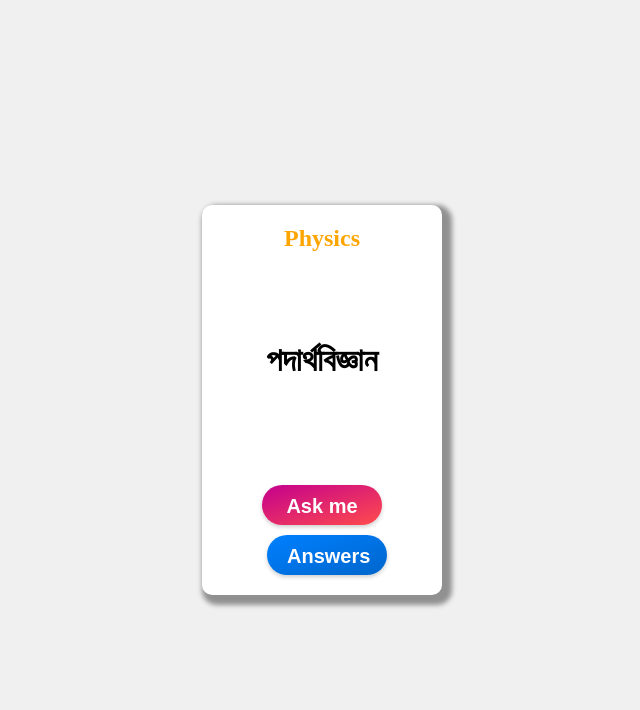
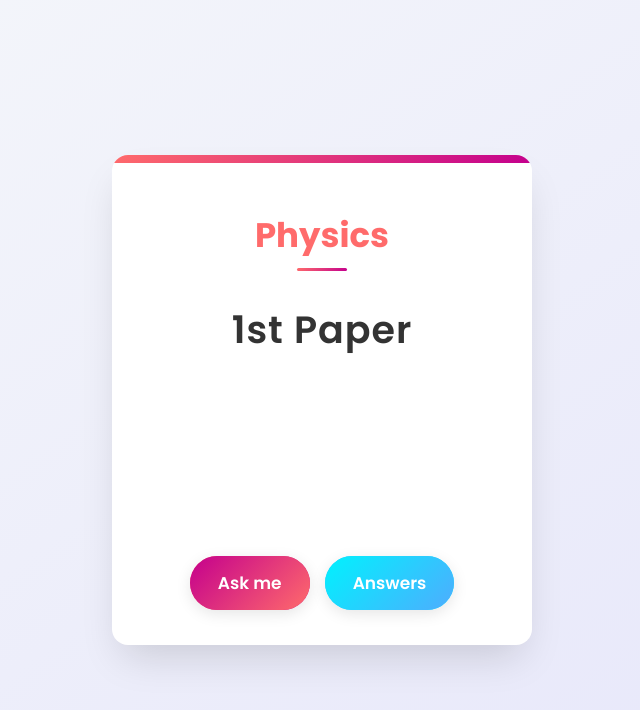
Before and after one commit to Logical-Quest/SSC-Physics-Card, a plain HTML site: page index.html in a window 1280 px wide. Shown: the whole page, without its empty margins (318-958 px from the left). Drawn offline with Linux system fonts and the light colour scheme.

Commit message:
Update index.html

```diff
--- a/index.html
+++ b/index.html
@@ -3,94 +3,225 @@
 <head>
     <meta charset="UTF-8">
     <meta name="viewport" content="width=device-width, initial-scale=1.0">
-    <link rel="stylesheet" href="styles.css">
-    <title>Physics</title>
+    <title>Physics 1st Paper</title>
     <style>
+        @import url('https://fonts.googleapis.com/css2?family=Poppins:wght@300;400;600;700&display=swap');
+
+        :root {
+            --primary-gradient: linear-gradient(135deg, #ff6b6b, #c4008d);
+            --secondary-gradient: linear-gradient(135deg, #4facfe, #00f2fe);
+            --card-shadow: 0 20px 40px -10px rgba(0, 0, 0, 0.15);
+            --hover-shadow: 0 15px 30px -5px rgba(0, 0, 0, 0.2);
+        }
+
         body, h1, h2, h3, p, button {
             margin: 0;
             padding: 0;
+            font-family: 'Poppins', sans-serif;
         }
 
-/* Center content */
         body {
             display: flex;
             justify-content: center;
             align-items: center;
             min-height: 100vh;
-    background-color: #f0f0f0;
+            background: linear-gradient(145deg, #f5f7fa 0%, #e6e6fa 100%);
         }
 
-/* Card styles */
         .card {
             display: flex;
-    flex-direction: column; /* Stack content vertically */
-    justify-content: space-between; /* Distribute content evenly, pushing button to the bottom */
+            flex-direction: column;
+            justify-content: space-between;
             background-color: #ffffff;
-    border-radius: 10px;
-    box-shadow:  5px 5px 5px 5px rgba(0.4, 0.4, 0.4, 0.4);
-    padding: 20px;
-    width: 200px;
+            border-radius: 16px;
+            box-shadow: var(--card-shadow);
+            padding: 30px;
+            width: 280px; /* Default width for mobile */
             text-align: center;
-    height: 350px; /* Increase the height */
-}
-      .buttons {
-    margin-top: auto; /* Push buttons to the bottom */
+            height: 380px;
+            transition: transform 0.3s ease, box-shadow 0.3s ease;
+            position: relative;
+            overflow: hidden;
+            margin: 20px;
         }
 
-/* Button styles */
+        .card::before {
+            content: '';
+            position: absolute;
+            top: 0;
+            left: 0;
+            width: 100%;
+            height: 8px;
+            background: var(--primary-gradient);
+        }
+
+        .card:hover {
+            transform: translateY(-5px);
+            box-shadow: var(--hover-shadow);
+        }
+
+        .card h2 {
+            color: #ff6b6b;
+            font-size: 28px;
+            font-weight: 700;
+            margin-top: 20px;
+            position: relative;
+            display: inline-block;
+        }
+
+        .card h2::after {
+            content: '';
+            position: absolute;
+            bottom: -10px;
+            left: 50%;
+            transform: translateX(-50%);
+            width: 50px;
+            height: 3px;
+            background: var(--primary-gradient);
+            border-radius: 3px;
+        }
+
+        .card h1 {
+            font-size: 32px;
+            font-weight: 600;
+            color: #333;
+            margin-top: 30px;
+            letter-spacing: 1px;
+        }
+
+        .buttons {
+            margin-top: auto;
+            display: flex;
+            justify-content: center;
+            gap: 15px;
+        }
+
         .btn {
-    padding: 10px 20px;
-     font-size: 20px;
-    font-weight: bold;
+            padding: 12px 25px;
+            font-size: 16px;
+            font-weight: 600;
             border: none;
-    border-radius: 30px;
-    box-shadow: 0 2px 4px rgba(0, 0, 0, 0.2);
+            border-radius: 50px;
+            box-shadow: 0 4px 15px rgba(0, 0, 0, 0.1);
             cursor: pointer;
-    transition: all 0.3s ease-in-out;
-    margin-top: 10px;
-    width: 120px;
-    height: 40px;
+            transition: all 0.3s ease;
+            position: relative;
+            overflow: hidden;
+            z-index: 1;
+            color: white;
+            min-width: 120px;
+        }
+
+        .btn::before {
+            content: '';
+            position: absolute;
+            top: 0;
+            left: 0;
+            width: 100%;
+            height: 100%;
+            z-index: -1;
+            transition: opacity 0.3s ease;
+            opacity: 1;
+        }
+
+        .btn:hover::before {
+            opacity: 0.9;
         }
 
         .primary-btn {
-    background: linear-gradient(to bottom right, #c4008d, #ff4c4c);
-			color: #fff;
+            background: var(--primary-gradient);
+        }
+
+        .primary-btn::before {
+            background: linear-gradient(135deg, #c4008d, #ff6b6b);
         }
 
         .secondary-btn {
-    background: linear-gradient(to bottom right, #0080ff, #0066cc);
-    color: #ffffff;
-    margin-left: 10px;
-}
-        .primary-btn:hover,
-.secondary-btn:hover {
-    transform: scale(1.1); /* Scale button on hover */
-    box-shadow: 0 6px 8px rgba(0, 0, 0, 0.3); /* Add shadow on hover */
+            background: var(--secondary-gradient);
         }
 
-/* Media Queries */
-@media screen and (max-width: 768px) {
+        .secondary-btn::before {
+            background: linear-gradient(135deg, #00f2fe, #4facfe);
+        }
+
+        .btn:hover {
+            transform: translateY(-3px);
+            box-shadow: 0 8px 20px rgba(0, 0, 0, 0.15);
+        }
+
+        .btn:active {
+            transform: translateY(1px);
+        }
+
+        /* Responsive adjustments */
+        @media screen and (max-width: 480px) {
             .card {
-        width: 65%;
+                width: 75%;
+                height: 350px;
+                padding: 25px;
             }
 
             .btn {
-        font-size: 12px;
+                font-size: 14px;
+                padding: 10px 20px;
+                min-width: 100px;
+            }
+
+            .card h1 {
+                font-size: 28px;
+            }
+
+            .card h2 {
+                font-size: 24px;
             }
         }
 
+        @media screen and (min-width: 768px) {
+            .card {
+                width: 320px;
+                height: 400px;
+            }
 
+            .card h1 {
+                font-size: 36px;
+                margin-top: 40px;
+            }
+
+            .card h2 {
+                font-size: 32px;
+            }
+
+            .btn {
+                padding: 14px 28px;
+                font-size: 17px;
+            }
+        }
+
+        @media screen and (min-width: 1024px) {
+            .card {
+                width: 350px;
+                height: 420px;
+                padding: 35px;
+            }
+
+            .card h1 {
+                font-size: 38px;
+            }
+
+            .card h2 {
+                font-size: 34px;
+            }
+        }
     </style>
 </head>
 <body>
     <div class="card">
-        <font color="orange"><h2>Physics</h2></font><br><br><br><br><br> <h1>পদার্থবিজ্ঞান</h1>
+        <h2>Physics</h2>
+        <h1>1st Paper</h1>
         <div class="buttons">
-        <button class="btn primary-btn" onclick="window.open('https://sites.google.com/view/logical-quest-student-ssc/ssc-physics-question','_blank')">Ask me</button>
-        <button class="btn secondary-btn" onclick="window.open('https://logical-quest.github.io/SSC-Physics-Answer/','_blank')">Answers</button>
+            <button class="btn primary-btn" onclick="window.open('https://logical-quest.github.io/SSC-Physics-Student-Question/','_self')">Ask me</button>
+            <button class="btn secondary-btn" onclick="window.open('https://logical-quest.github.io/SSC-Physics-Answer/','_self')">Answers</button>
         </div>
     </div>
-
-
 </body>
 </html>
```
Lines whose indentation alone changed are shown as unchanged.
